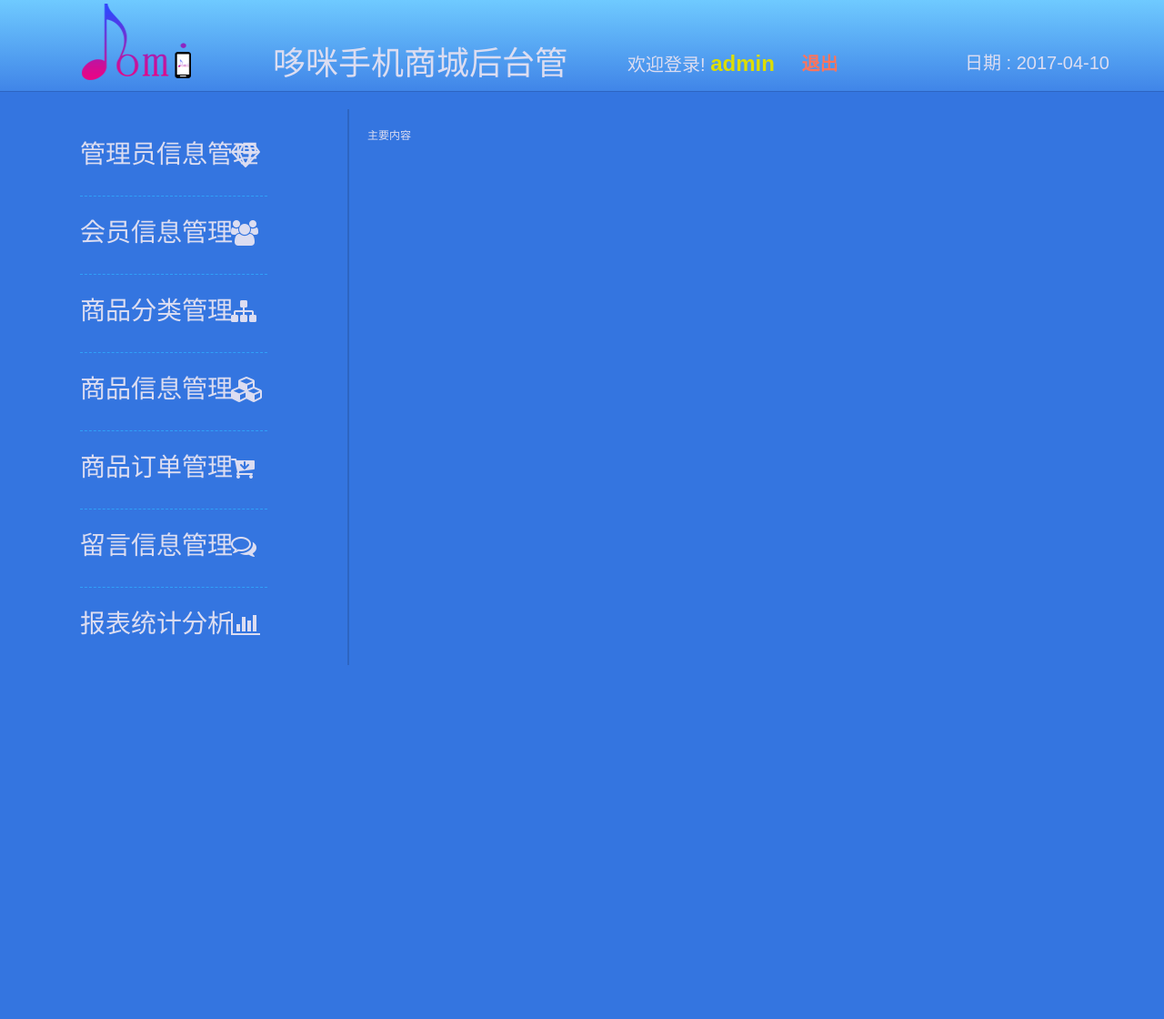
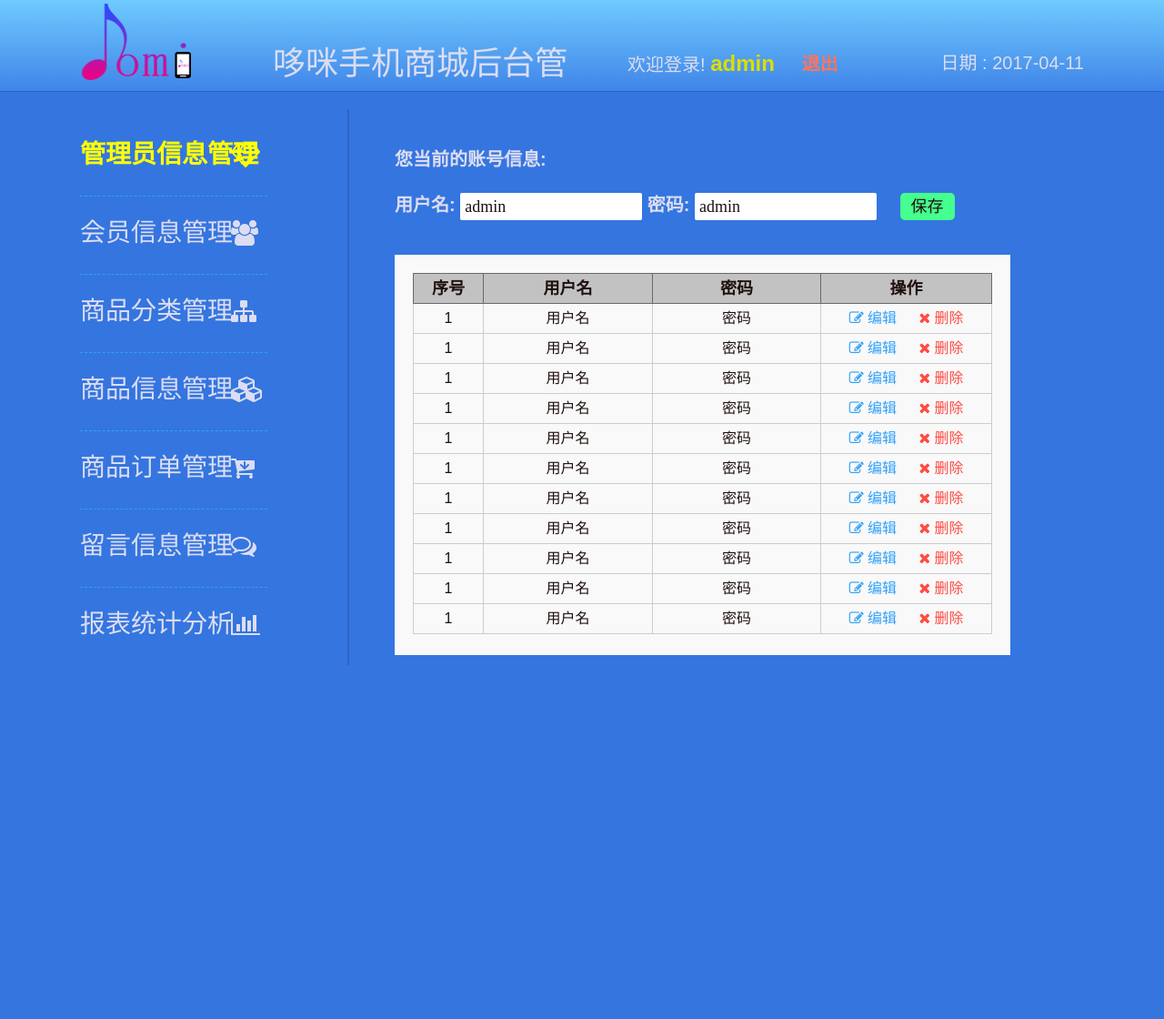
Before and after one commit to lxx1024/lxx1024.github.io, a PHP site: page /admin/admin.html in a window 1280 px wide. Shown: the whole page at 91% size. After the commit the page ends 731 px from the top, so only its background shows below. Run offline with PHP 8.4, Linux system fonts and the light colour scheme.

Commit message:
管理员信息管理 静态页面完成

```diff
--- a/admin/admin.html
+++ b/admin/admin.html
@@ -4,7 +4,7 @@
     <meta charset="UTF-8">
     <title>管理员信息管理</title>
     <link rel="stylesheet" href="css/base.css"/>
-    <link rel="stylesheet" href="css/index.css"/>
+    <link rel="stylesheet" href="css/admin.css"/>
     <link rel="stylesheet" href="../Font-Awesome-master/css/font-awesome.min.css">
 </head>
 <body>
@@ -19,14 +19,14 @@
         <span class="quit fr">退出</span>
     </div>
     <div class="datetime fr">
-        日期 : 2017-04-10
+        日期 : 2017-04-11
     </div>
 </div>
 <!-- 头部top End-->
 <!---------------------------------------侧边栏left-nav Begin-->
 <div class="left-nav fl">
     <ul>
-        <li><a href="#">管理员信息管理<i class="fa fa-diamond" aria-hidden="true"></i></a></li>
+        <li class="admin"><a href="#">管理员信息管理<i class="fa fa-diamond" aria-hidden="true"></i></a></li>
         <li><a href="#">会员信息管理<i class="fa fa-users" aria-hidden="true"></i></a></li>
         <li><a href="#">商品分类管理<i class="fa fa-sitemap" aria-hidden="true"></i></a></li>
         <li><a href="#">商品信息管理<i class="fa fa-cubes" aria-hidden="true"></i></a></li>
@@ -34,17 +34,134 @@
         <li><a href="#">留言信息管理<i class="fa fa-comments-o" aria-hidden="true"></i></a></li>
         <li><a href="#">报表统计分析 <i class="fa fa-bar-chart" aria-hidden="true"></i></a></li>
     </ul>
-
 </div>
-
-
-
 <!-- 侧边栏left-nav End-->
 
 <!--后台通用头部和侧边栏 End-->
+<!---------------------------------------管理员信息管理主体部分 Begin-->
 <div class="main-content fr">
-主要内容
+    <div class="current-admin">
+        <p>您当前的账号信息:</p>
+        <form action="#" method="post">
+            <label for="admin-name"> 用户名: </label><input type="text" value="admin" maxlength="20" name="admin-name" id="admin-name"/>
+            <label for="admin-psd"> 密码: </label><input type="text" maxlength="20" value="admin" name="admin-psd" id="admin-psd"/>
+            <input type="submit" name="submit" value="保存"/>
+        </form>
+    </div>
+    <!-- 以下是超级管理员拥有的权限---管理员信息管理 -->
+    <div class="admins">
+        <form action="#" method="post">
+            <table>
+                <tr>
+                    <th>序号</th>
+                    <th>用户名</th>
+                    <th>密码</th>
+                    <th>操作</th>
+                </tr>
+                <tr>
+                    <td>1</td>
+                    <td>用户名</td>
+                    <td>密码</td>
+                    <td>
+                        <a href="#" class="admin-edit"><i class="fa fa-pencil-square-o" aria-hidden="true"></i> 编辑</a>
+                        <a href="#" class="admin-del"><i class="fa fa-times" aria-hidden="true"></i> 删除</a>
+                    </td>
+                </tr>
+                <tr>
+                    <td>1</td>
+                    <td>用户名</td>
+                    <td>密码</td>
+                    <td>
+                        <a href="#" class="admin-edit"><i class="fa fa-pencil-square-o" aria-hidden="true"></i> 编辑</a>
+                        <a href="#" class="admin-del"><i class="fa fa-times" aria-hidden="true"></i> 删除</a>
+                    </td>
+                </tr>
+                <tr>
+                    <td>1</td>
+                    <td>用户名</td>
+                    <td>密码</td>
+                    <td>
+                        <a href="#" class="admin-edit"><i class="fa fa-pencil-square-o" aria-hidden="true"></i> 编辑</a>
+                        <a href="#" class="admin-del"><i class="fa fa-times" aria-hidden="true"></i> 删除</a>
+                    </td>
+                </tr>
+                <tr>
+                    <td>1</td>
+                    <td>用户名</td>
+                    <td>密码</td>
+                    <td>
+                        <a href="#" class="admin-edit"><i class="fa fa-pencil-square-o" aria-hidden="true"></i> 编辑</a>
+                        <a href="#" class="admin-del"><i class="fa fa-times" aria-hidden="true"></i> 删除</a>
+                    </td>
+                </tr>
+                <tr>
+                    <td>1</td>
+                    <td>用户名</td>
+                    <td>密码</td>
+                    <td>
+                        <a href="#" class="admin-edit"><i class="fa fa-pencil-square-o" aria-hidden="true"></i> 编辑</a>
+                        <a href="#" class="admin-del"><i class="fa fa-times" aria-hidden="true"></i> 删除</a>
+                    </td>
+                </tr>
+                <tr>
+                    <td>1</td>
+                    <td>用户名</td>
+                    <td>密码</td>
+                    <td>
+                        <a href="#" class="admin-edit"><i class="fa fa-pencil-square-o" aria-hidden="true"></i> 编辑</a>
+                        <a href="#" class="admin-del"><i class="fa fa-times" aria-hidden="true"></i> 删除</a>
+                    </td>
+                </tr>
+                <tr>
+                    <td>1</td>
+                    <td>用户名</td>
+                    <td>密码</td>
+                    <td>
+                        <a href="#" class="admin-edit"><i class="fa fa-pencil-square-o" aria-hidden="true"></i> 编辑</a>
+                        <a href="#" class="admin-del"><i class="fa fa-times" aria-hidden="true"></i> 删除</a>
+                    </td>
+                </tr>
+                <tr>
+                    <td>1</td>
+                    <td>用户名</td>
+                    <td>密码</td>
+                    <td>
+                        <a href="#" class="admin-edit"><i class="fa fa-pencil-square-o" aria-hidden="true"></i> 编辑</a>
+                        <a href="#" class="admin-del"><i class="fa fa-times" aria-hidden="true"></i> 删除</a>
+                    </td>
+                </tr>
+                <tr>
+                    <td>1</td>
+                    <td>用户名</td>
+                    <td>密码</td>
+                    <td>
+                        <a href="#" class="admin-edit"><i class="fa fa-pencil-square-o" aria-hidden="true"></i> 编辑</a>
+                        <a href="#" class="admin-del"><i class="fa fa-times" aria-hidden="true"></i> 删除</a>
+                    </td>
+                </tr>
+                <tr>
+                    <td>1</td>
+                    <td>用户名</td>
+                    <td>密码</td>
+                    <td>
+                        <a href="#" class="admin-edit"><i class="fa fa-pencil-square-o" aria-hidden="true"></i> 编辑</a>
+                        <a href="#" class="admin-del"><i class="fa fa-times" aria-hidden="true"></i> 删除</a>
+                    </td>
+                </tr>
+                <tr>
+                    <td>1</td>
+                    <td>用户名</td>
+                    <td>密码</td>
+                    <td>
+                        <a href="#" class="admin-edit"><i class="fa fa-pencil-square-o" aria-hidden="true"></i> 编辑</a>
+                        <a href="#" class="admin-del"><i class="fa fa-times" aria-hidden="true"></i> 删除</a>
+                    </td>
+                </tr>
+
+            </table>
+        </form>
+    </div>
 </div>
-
+<!--管理员信息管理主体部分 End-->
 </body>
 </html>
--- /dev/null
+++ b/admin/css/admin.css
@@ -0,0 +1,78 @@
+.main-content {
+    height: auto;
+    padding-bottom: 0px;
+}
+.left-nav .admin a{
+    color: yellow;
+    font-weight: bold;
+}
+.left-nav .admin a .fa {
+    color:yellow;
+}
+/*---------------------------管理员信息管理主体部分 Begin*/
+.main-content .current-admin{
+    font-size: 20px;
+    font-weight: bold;
+    line-height: 50px;
+    margin-bottom: 30px;
+}
+.main-content .current-admin input {
+    width: 200px;
+    height: 30px;
+    line-height: 30px;
+    font-size: 18px;
+    text-indent: 5px;
+    color: #201010;
+    border-radius: 2px;
+}
+.main-content .current-admin input:last-of-type {
+    width: 60px;
+    margin-left: 20px;
+    cursor: pointer;
+    text-indent: 0px;
+    border-radius: 5px;
+    background: #45ff8e;
+}
+/*------------------管理员信息表*/
+.main-content .admins {
+    width: 80%;
+    min-height: 400px;  /*最小高度*/
+    padding: 20px;
+    background: #f9f9f9;
+}
+.main-content .admins table {
+    width: 100%;
+    text-align: center;
+    line-height: 30px;
+    font-size: 16px;
+    color: #201010;
+}
+.main-content .admins table th {
+    border: 1px solid #696969;
+}
+.main-content .admins table td a {
+    color: inherit;
+}
+.main-content .admins table tr:first-of-type{
+    height: 30px;
+    font-size: 18px;
+    font-weight: bold;
+    background: #c2c2c2;
+}
+.main-content .admins table td {
+    width: 200px;
+    border: 1px solid #ccc;
+}
+.main-content .admins table td:first-of-type {
+    width: 80px;
+}
+.main-content .admins .admin-edit {
+    display: inline-block;
+    margin-right: 20px;
+    color: #30a0f8;
+}
+.main-content .admins .admin-del {
+    color: #ff4b43;
+}
+
+/*管理员信息管理主体部分  End*/
--- a/admin/css/base.css
+++ b/admin/css/base.css
@@ -48,6 +48,7 @@
 }
 
 body {
+    min-width: 1210px;
     font: 12px/150% Arial, Verdana, "\5b8b\4f53"; /*unitedCode的写法，宋体的写法*/
     color: #dcddf1; /*150%基于当前字体尺寸的百分比行间距*/
     background: #3475e0;
@@ -176,7 +177,7 @@
 }
 .top .datetime {
     font-size: 20px;
-    padding: 60px 60px 0 0;
+    padding: 60px 88px 0 0;
 }
 /*头部top End*/
 
@@ -219,10 +220,9 @@
 /* -------------------------------主要内容部分 Begin */
 .main-content {
     width: 70%;
-    margin-top: 120px;
+    margin-top: 100px;
     height: 1000px;
     box-sizing: border-box;
-    padding: 20px;
+    padding: 50px;
 }
-
 /*主要内容主体 End*/
--- a/admin/css/index.css
+++ b/admin/css/index.css
@@ -0,0 +1,33 @@
+/* -------------------------------index主要内容部分 Begin */
+.main-content {
+    height: 500px;
+    line-height: 50px;
+}
+/*主要内容主体 End*/
+.main-content h3 {
+    font-size: 26px;
+}
+.main-content h3 span {
+    color: #eaea00;
+    font-weight: bold;
+}
+.main-content .super-admin,.main-content .general-admin {
+    width: 50%;
+
+}
+.main-content .super-admin h5,.main-content .general-admin h5{
+    font-size: 24px;
+    font-weight: bold;
+    line-height: 60px;
+}
+.main-content .super-admin h5 {
+    color: #eaea00;
+
+}
+.main-content .general-admin h5 {
+    color: #befffa;
+}
+.main-content .super-admin p,.main-content .general-admin p{
+    font-size: 22px;
+    text-indent: 2px;
+}
```
Also changed, not shown: admin/css/user.css (added, +7 -0 lines), admin/index.html (+20 -1 lines).
